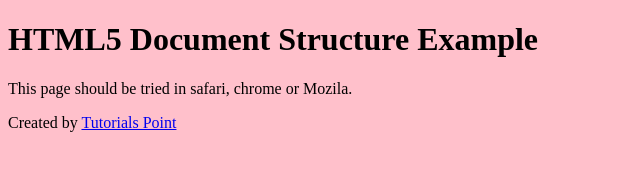
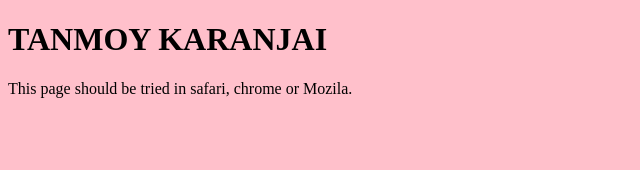
Before and after one commit to tanmoykaranjai/tanmoykaranjai.github.io, a plain HTML site: page index.html in a window 1280 px wide. Shown: the whole page, without its empty margins (0-640 px from the left). Drawn offline with Linux system fonts and the light colour scheme.

Commit message:
Update index.html

```diff
--- a/index.html
+++ b/index.html
@@ -2,21 +2,15 @@
 <html>
 <head>
 <meta charset="utf-8">
-
 <link rel="icon" href="title2.png" sizes="48x48">
 <title>TANMOY KARANJAI</title>
 </head>
+
 <body bgcolor="pink">
 <header role="banner">
-<h1>HTML5 Document Structure Example</h1>
+<h1>TANMOY KARANJAI </h1>
 <p>This page should be tried in safari, chrome or Mozila.</p>
 </header>
 
-
-
-<footer>
-<p>Created by <a href="http://tutorialspoint.com/">Tutorials Point</a></p>
-</footer>
-
 </body>
 </html>
```
